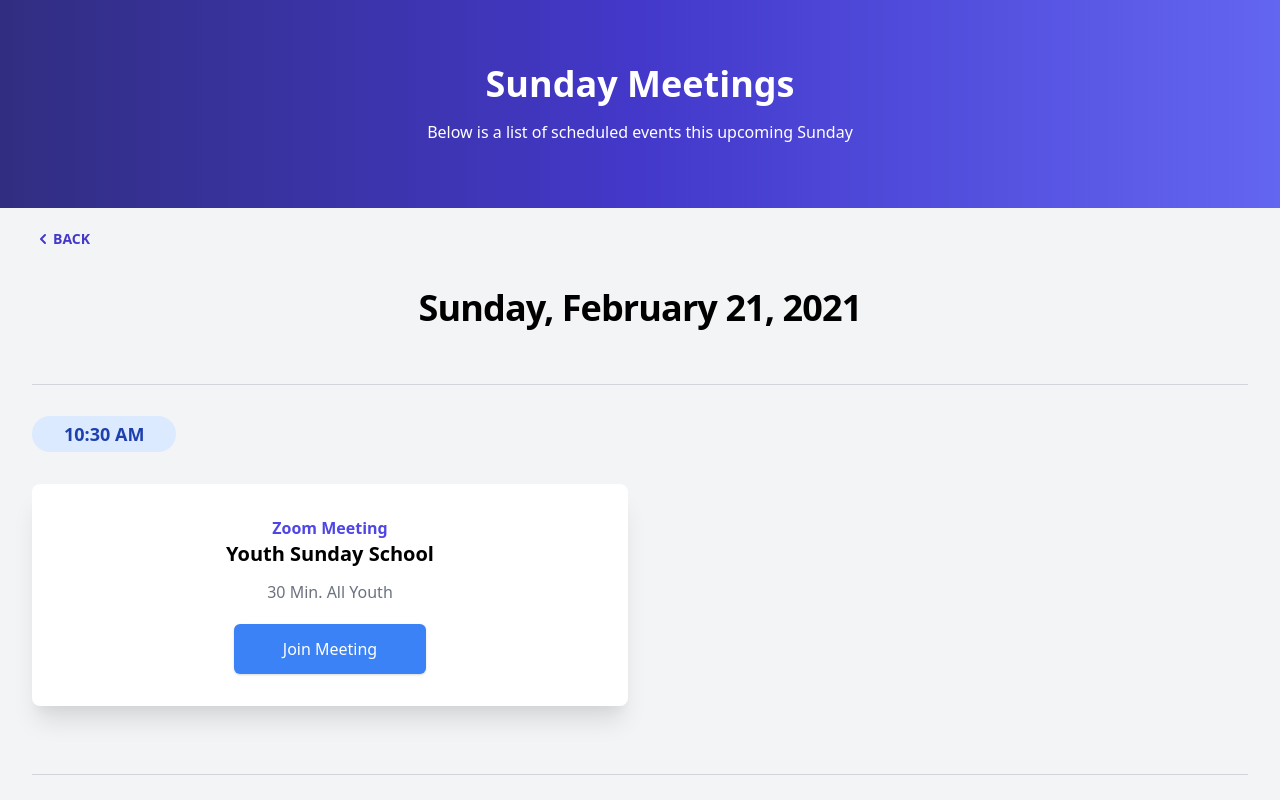
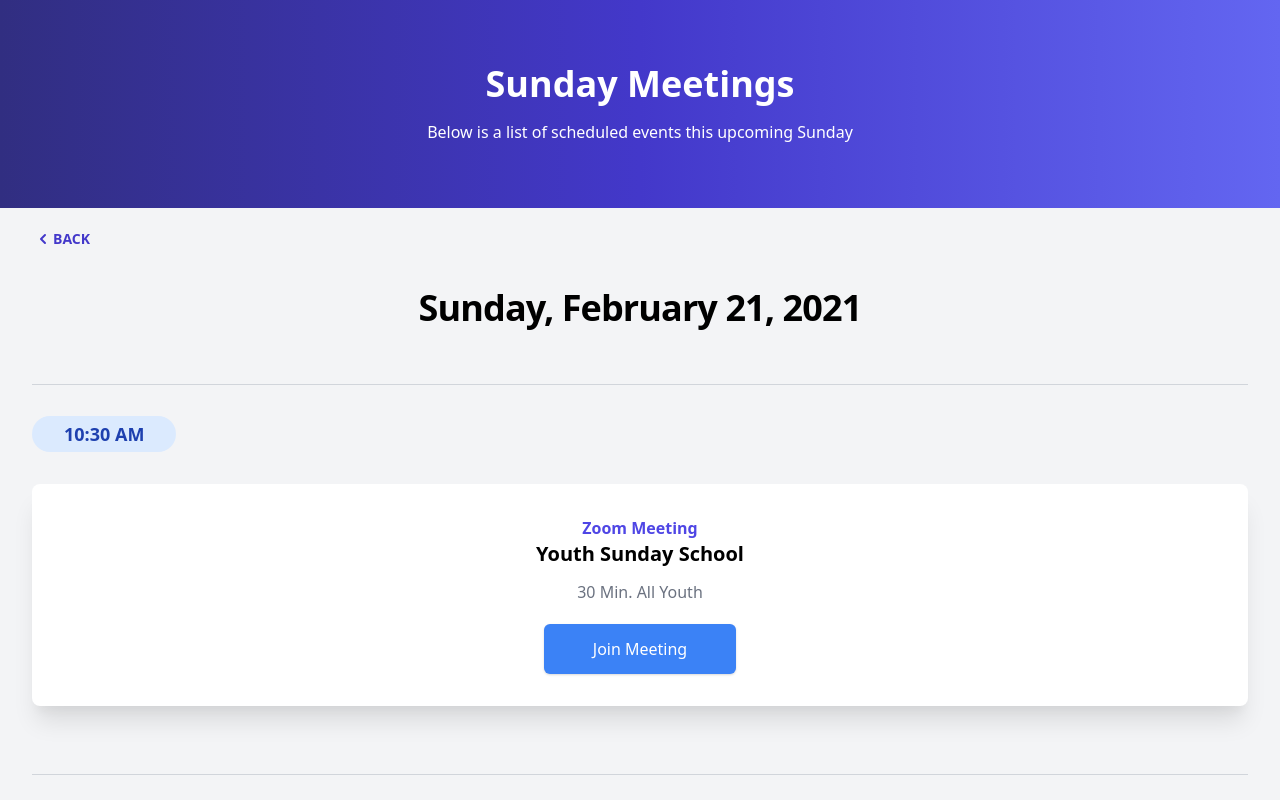
Before and after one commit to snicol21/ourwardapp, a Next.js app: page /sunday in a window 1280 px wide. Shown: the top 800 px of the page. Built offline with nearby package versions, Linux system fonts and the light colour scheme; a web font is replaced by a local one.

Commit message:
change the column span based on the number of events

```diff
--- a/components/schedule/Schedule.tsx
+++ b/components/schedule/Schedule.tsx
@@ -31,11 +31,17 @@ export type IScheduleEvent = {
   image?: IImage
 }
 
-const getColor = {
+const getColorStyle = {
   primary: "bg-primary-100 text-primary-800",
   blue: "bg-blue-100 text-blue-800",
   red: "bg-red-100 text-red-800",
   green: "bg-green-100 text-green-800",
+}
+
+const getGridColsStyle = {
+  1: "sm:grid-cols-1",
+  2: "sm:grid-cols-2",
+  3: "sm:grid-cols-3",
 }
 
 const Schedule = ({ date, times }: ISchedule) => {
@@ -46,8 +52,8 @@ const Schedule = ({ date, times }: ISchedule) => {
         <div key={time.time}>
           <Divider className="mt-8 md:mt-12 lg:mt-14" />
           <div className="pt-8">
-            <div className={`inline-flex items-center px-8 py-1 rounded-full text-lg font-semibold ${getColor[time.color]}`}>{time.time}</div>
-            <div className="grid grid-cols-1 gap-x-6 sm:grid-cols-2 pt-5">
+            <div className={`inline-flex items-center px-8 py-1 rounded-full text-lg font-semibold ${getColorStyle[time.color]}`}>{time.time}</div>
+            <div className={`grid grid-cols-1 gap-x-6 ${getGridColsStyle[time.events.filter((e) => e.repeat.includes(date.weekOfTheMonth)).length]} pt-5`}>
               {time.events
                 .filter((event) => event.repeat.includes(date.weekOfTheMonth))
                 .map((event) =>
--- a/content/dataIndex.tsx
+++ b/content/dataIndex.tsx
@@ -46,6 +46,10 @@ export const dataInfoCards: IInfoCard[] = [
         location: "Maples 3rd Ward",
         details:
           "Valentine's Day is on it's way! And so is the Bishop Mobile! Be on the lookup this Saturday, the 13th. We'll start our valentine distributing trek at 2pm",
+        href: {
+          url: "/",
+        },
+        button: "Sign Up",
       },
     },
   },
```
